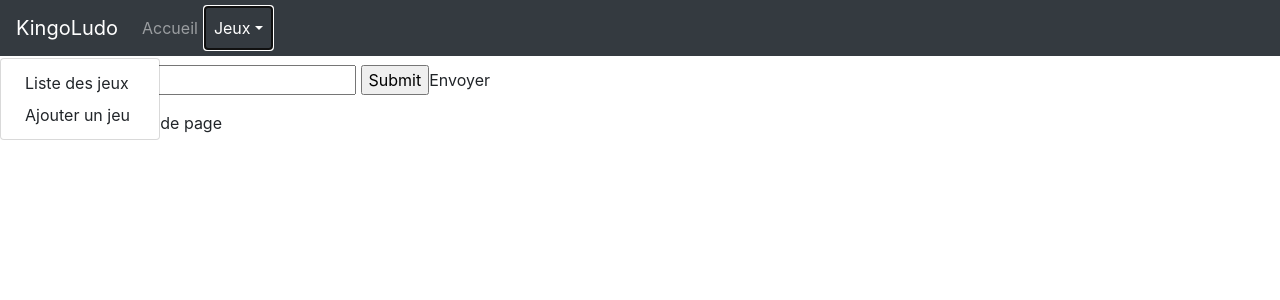
After one commit to vanessakovalsky/php-oo, a PHP site: template tp3/src/View/formulaire_ajout_jeu.html.php in a window 1280 px wide, after a click on "Jeux". The commit adds this page. Shown: the top 300 px of the page. Run offline with PHP 8.4, Linux system fonts and the light colour scheme; the template is opened without the code that fills it, so the values that code supplies are empty; some libraries are stand-ins or nearby versions.

Commit message:
Ajout formulaire ajout du jeu et traitement

```diff
--- a/tp2/src/Controller/RouterController.class.php
+++ b/tp2/src/Controller/RouterController.class.php
@@ -10,6 +10,12 @@ class RouterController {
         $content = $jeu->ListeJeu();
         return $content;
         break;
+        case 'AjoutJeu':
+          include_once('JeuController.class.php');
+          $jeu = new Jeu();
+          $content = $jeu->AjoutJeu();
+          return $content;
+          break;
       case 'AjoutUtilisateur':
         include_once('UtilisateurController.class.php');
         $utilisateur = new Utilisateur();
--- /dev/null
+++ b/tp3/includes/styles/style.css
@@ -0,0 +1,3 @@
+main.container {
+  padding-top: 65px;
+}
--- /dev/null
+++ b/tp3/src/View/formulaire_ajout_jeu.html.php
@@ -0,0 +1,4 @@
+<form name="ajout_jeu" action="index.php?actions=AjoutJeu" method="post">
+<input name="nom_jeu" type="text" />
+<input type="submit">Envoyer</input>
+</form>
--- a/tp3/src/View/header.html.php
+++ b/tp3/src/View/header.html.php
@@ -1,8 +1,24 @@
 <html>
 <head>
   <link rel="stylesheet" href="https://maxcdn.bootstrapcdn.com/bootstrap/4.0.0/css/bootstrap.min.css" integrity="sha384-Gn5384xqQ1aoWXA+058RXPxPg6fy4IWvTNh0E263XmFcJlSAwiGgFAW/dAiS6JXm" crossorigin="anonymous">
+  <link rel="stylesheet" href="includes/styles/style.css">
+  <script src="https://code.jquery.com/jquery-3.2.1.slim.min.js" integrity="sha384-KJ3o2DKtIkvYIK3UENzmM7KCkRr/rE9/Qpg6aAZGJwFDMVNA/GpGFF93hXpG5KkN" crossorigin="anonymous"></script>
+  <script src="https://cdnjs.cloudflare.com/ajax/libs/popper.js/1.12.9/umd/popper.min.js" integrity="sha384-ApNbgh9B+Y1QKtv3Rn7W3mgPxhU9K/ScQsAP7hUibX39j7fakFPskvXusvfa0b4Q" crossorigin="anonymous"></script>
+  <script src="https://maxcdn.bootstrapcdn.com/bootstrap/4.0.0/js/bootstrap.min.js" integrity="sha384-JZR6Spejh4U02d8jOt6vLEHfe/JQGiRRSQQxSfFWpi1MquVdAyjUar5+76PVCmYl" crossorigin="anonymous"></script>
 </head>
 <body>
-  <header>
-    <h1>Bienvenue sur KingoLudo</h1>
-  </header>
+  <nav class="navbar navbar-expand-md navbar-dark fixed-top bg-dark">
+    <a class="navbar-brand" href="#">KingoLudo</a>
+    <div class="collapse navbar-collapse">
+      <ul class="navbar-nav mr-auto">
+        <li class="nav-item"><a class="nav-link" href="index.php">Accueil</a></li>
+        <li class="nav-item">
+          <a class="nav-link dropdown-toggle" id="dropdown01" role="button" data-toggle="dropdown" aria-haspopup="true" aria-expanded="false" href="#">Jeux</a>
+          <div class="dropdown-menu" aria-labelledby="dropdown01">
+            <a class="dropdown-item" href="index.php?actions=ListeJeu">Liste des jeux</a>
+            <a class="dropdown-item" href="index.php?actions=AjoutJeu">Ajouter un jeu</a>
+          </div>
+        </li>
+      </ul>
+    </div>
+  </nav>
--- a/tp3/src/View/template.php
+++ b/tp3/src/View/template.php
@@ -1,5 +1,14 @@
 <?php
 
 include_once('header.html.php');
-echo $content;
+?>
+<main role="main" class="container">
+  <div class="container">
+  <?php
+  echo $content;
+  ?>
+  </div>
+<?php
 include_once('footer.html.php');
+?>
+</main>
```
Also changed, not shown: tp2/src/Controller/JeuController.class.php (+2 -5 lines), tp3/index.php (+3 -7 lines), tp3/src/Controller/JeuController.class.php (+14 -3 lines), tp3/src/Controller/RouterController.class.php (+36 -1 lines).
